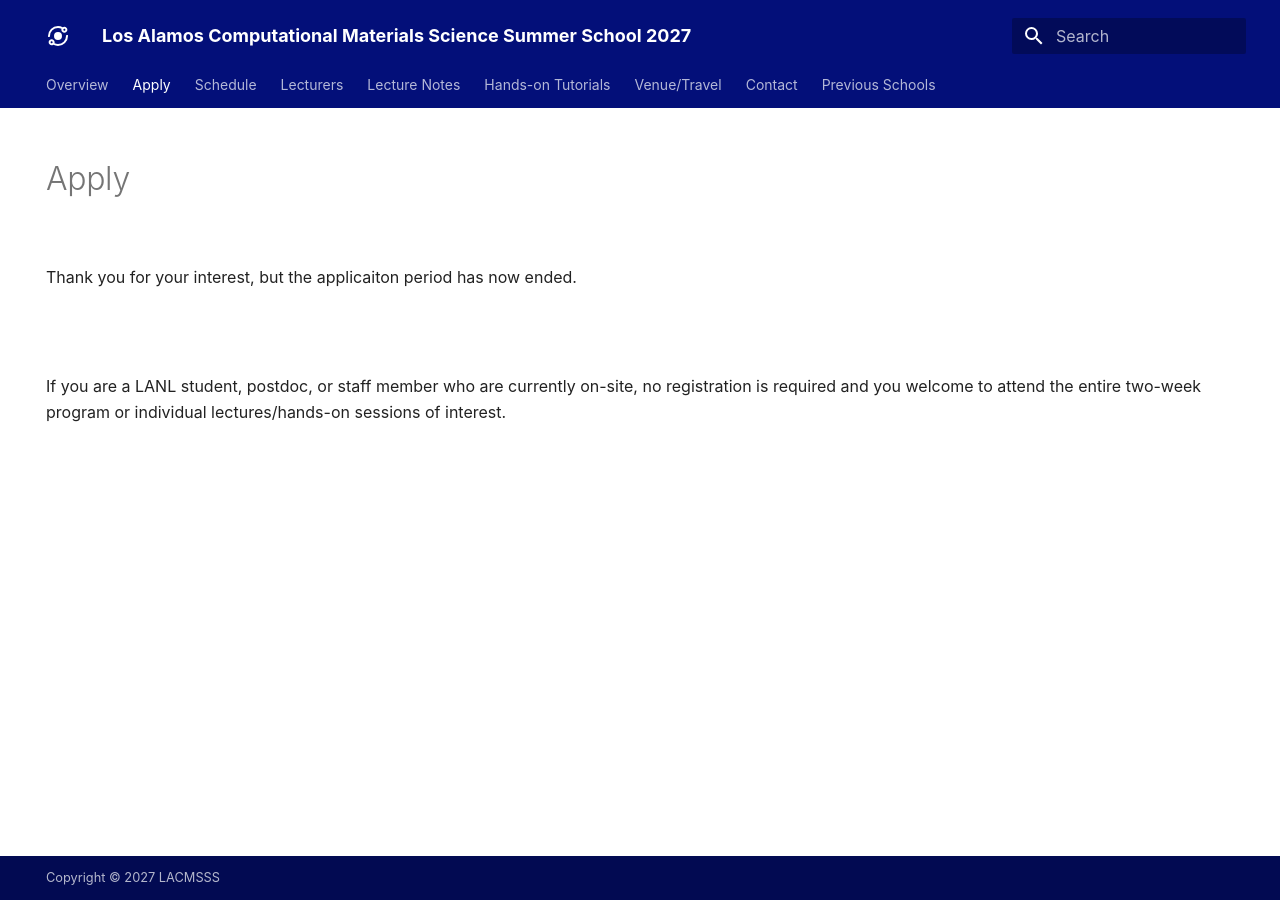
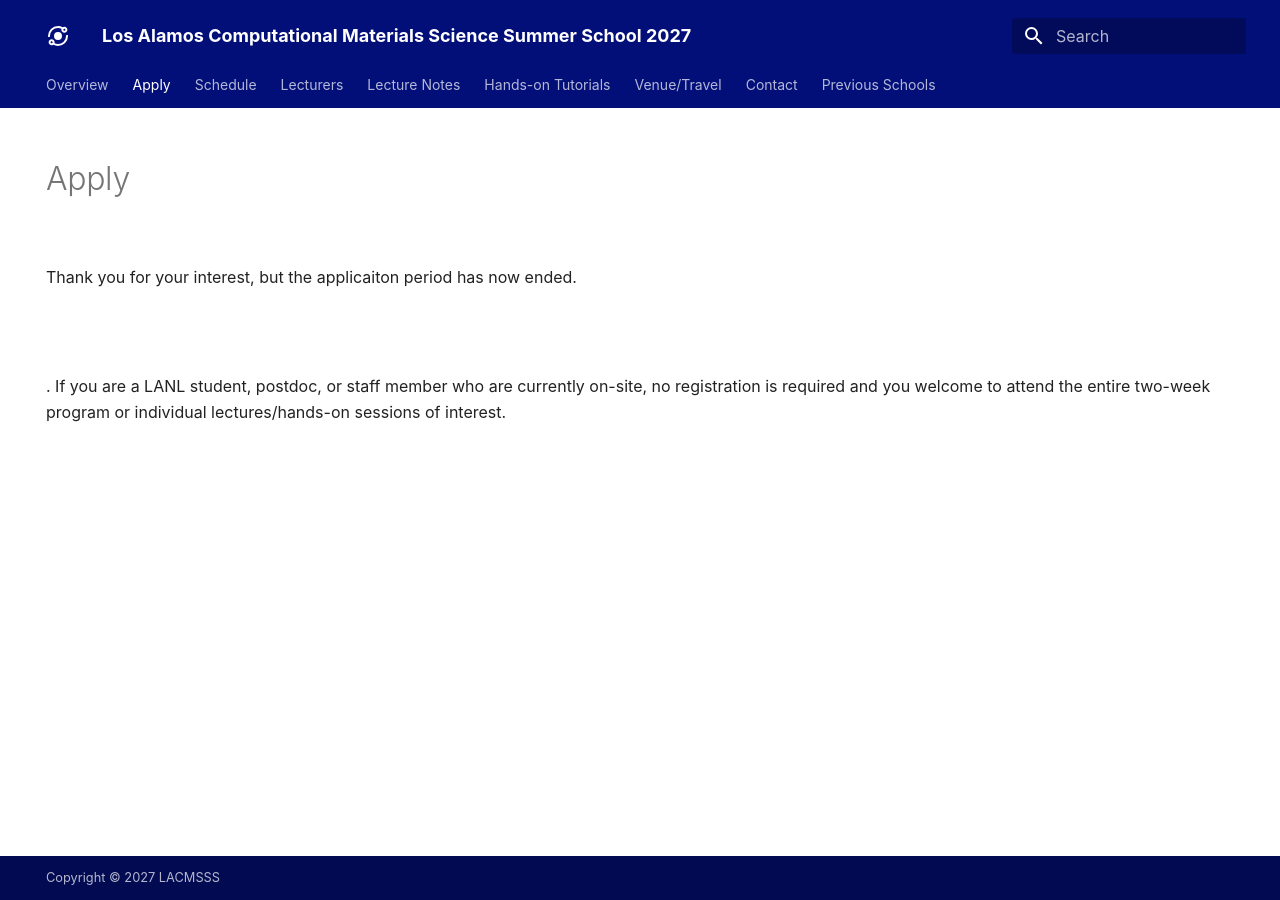
Before and after one commit to LACCMSS/2027, an MkDocs documentation site: the page built from docs/apply.md, in a window 1280 px wide. Built offline with MkDocs 1.6.1 and Material for MkDocs 9.7.7, drawn with Linux system fonts in a browser that asks for light colours; some web fonts are replaced.

```diff
--- a/docs/apply.md
+++ b/docs/apply.md
@@ -13,9 +13,13 @@ To apply for the summer school, please fill out the Google Form below:
 
 
 
+
+
+
 <br>Thank you for your interest, but the applicaiton period has now ended.
+
 
 
 <br>
 
-<br>If you are a LANL student, postdoc, or staff member who are currently on-site, no registration is required and you welcome to attend the entire two-week program or individual lectures/hands-on sessions of interest.
+<br>.  If you are a LANL student, postdoc, or staff member who are currently on-site, no registration is required and you welcome to attend the entire two-week program or individual lectures/hands-on sessions of interest.
```
